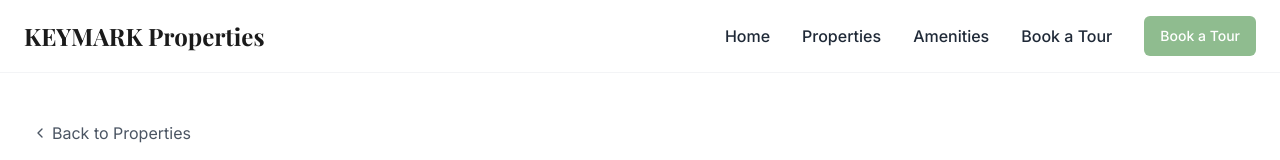
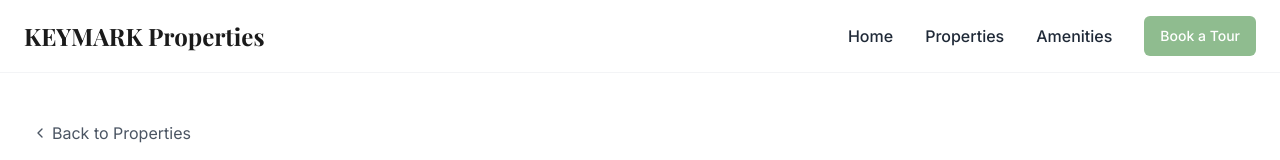
Before and after one commit to Becca1621/keymark_properties, a React (Vite) app: page /property/p001 in a window 1280 px wide. Shown: the top 160 px of the page. Built offline with nearby package versions, Linux system fonts and the light colour scheme.

Commit message:
Remove Book a Tour from Navbar
Remove the Book a Tour option from the Navbar and keep the button only.

```diff
--- a/src/components/Navbar.tsx
+++ b/src/components/Navbar.tsx
@@ -47,12 +47,6 @@ const Navbar: React.FC = () => {
           >
             Amenities
           </button>
-          <button
-            onClick={() => scrollToSection('contact')}
-            className="font-medium text-gray-800 hover:text-luxury-green transition-colors"
-          >
-            Book a Tour
-          </button>
           <Button
             onClick={() => scrollToSection('contact')}
             className="bg-luxury-green hover:bg-luxury-dark text-white"
@@ -94,12 +88,6 @@ const Navbar: React.FC = () => {
             >
               Amenities
             </button>
-            <button
-              onClick={() => scrollToSection('contact')}
-              className="block w-full text-left font-medium text-gray-800 hover:text-luxury-green transition-colors"
-            >
-              Book a Tour
-            </button>
             <Button
               onClick={() => scrollToSection('contact')}
               className="w-full bg-luxury-green hover:bg-luxury-dark text-white"
```
